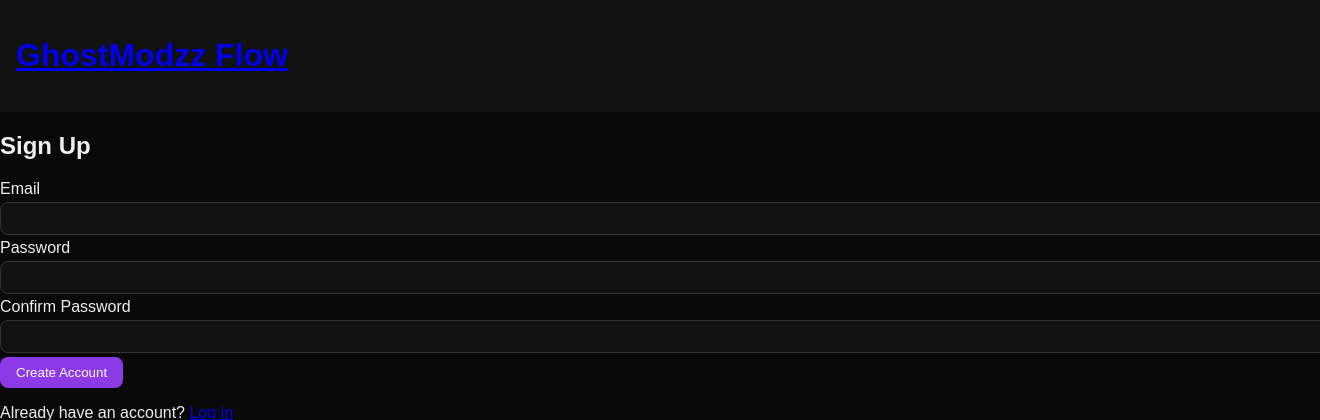
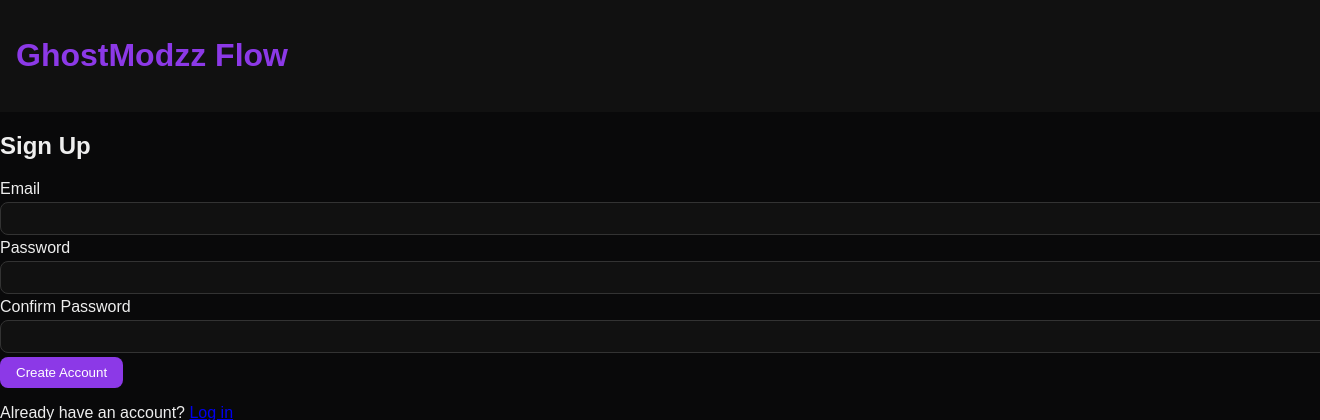
Before and after one commit to Ghostmodzzz/ghostmodzz-flow-app, a Flask app: page /register in a window 1320 px wide; the page is wider, and only the part inside the window is pictured. Shown: the top 420 px of that part. Run offline with Flask 3, Linux system fonts and the light colour scheme.

Commit message:
Update style.css

```diff
--- a/static/css/style.css
+++ b/static/css/style.css
@@ -11,8 +11,9 @@ header {
   padding: 1rem;
   background: #111;
 }
-h1 {
+h1 a {
   color: #8c39e7;
+  text-decoration: none;
 }
 .btn, .btn-logout {
   background: #8c39e7;
```
